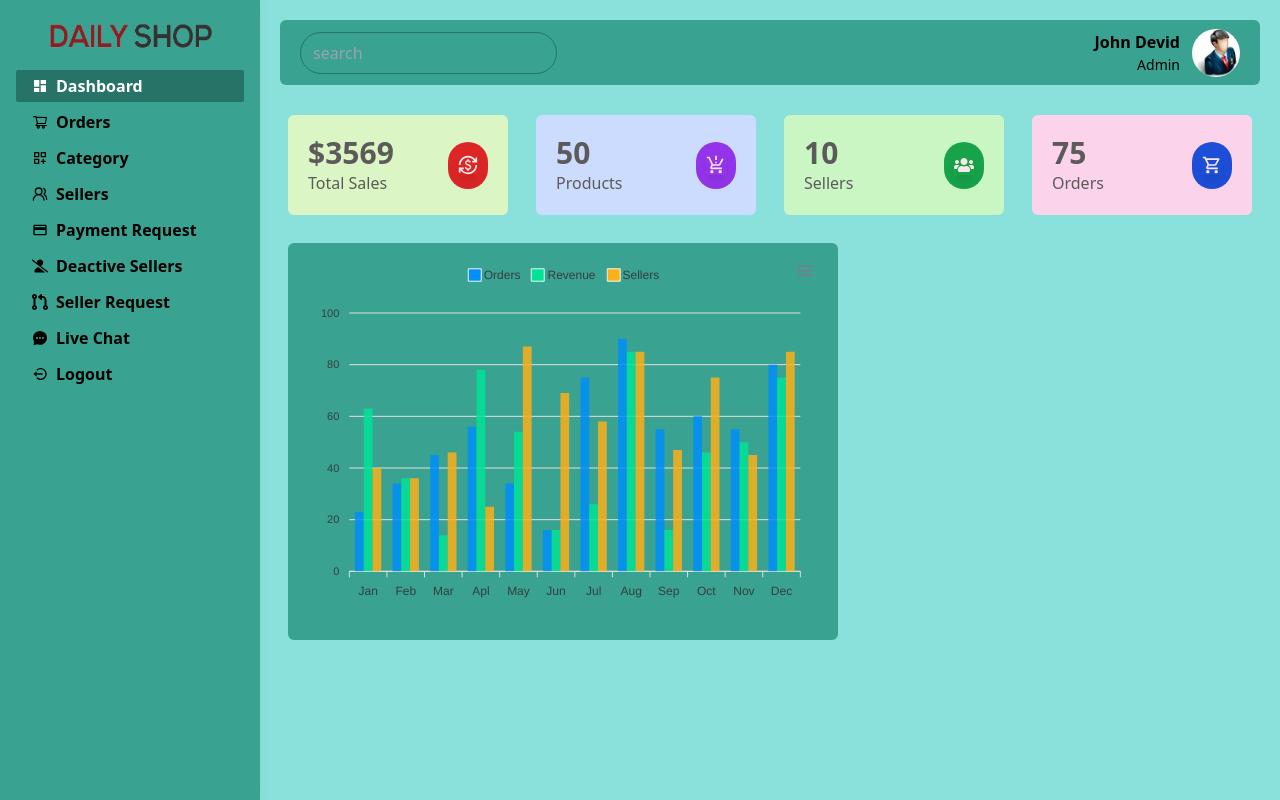
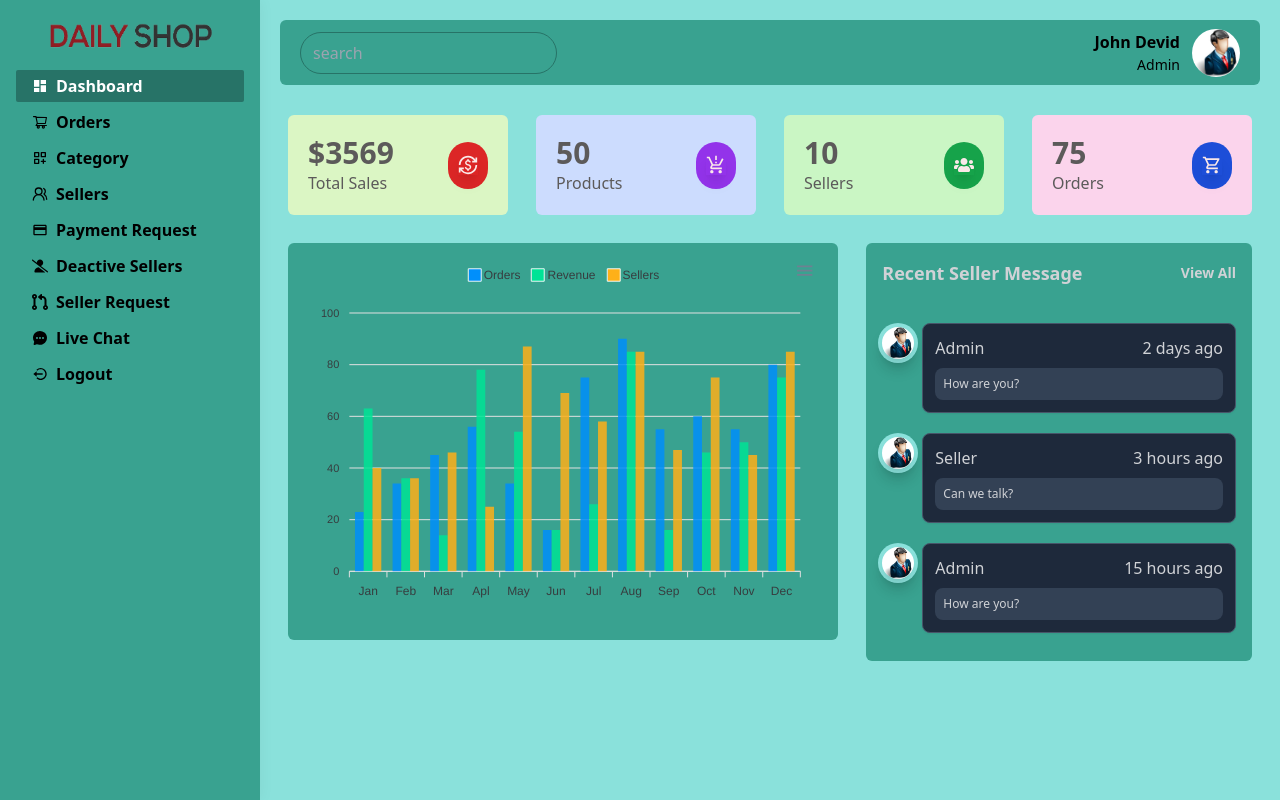
Before and after one commit to Atik2788/e-commerce-project-dashboard, a React (Create React App) app: page /admin/dashboard in a window 1280 px wide. Built offline with nearby package versions, Linux system fonts and the light colour scheme.

Commit message:
done admin dashboard seller message part

```diff
--- a/src/views/admin/AdminDashboard.jsx
+++ b/src/views/admin/AdminDashboard.jsx
@@ -1,19 +1,25 @@
-import React from 'react';
-import AdminDashboardHeader from './AdminDashboardHeader';
-import AdminDashboardChart from './AdminDashboardChart';
+import React from "react";
+import AdminDashboardHeader from "./AdminDashboardHeader";
+import AdminDashboardChart from "./AdminDashboardChart";
+import AdminDashboardSellerMessage from "./AdminDashboardSellerMessage";
 
 const AdminDashboard = () => {
+  return (
+    <div className="px-2 md:px-7 py-5">
+      <AdminDashboardHeader />
 
+      <div className="w-full flex flex-wrap mt-7">
+        <div className="w-full lg:w-7/12 lg:pr-3">
+          <AdminDashboardChart />
+        </div>
 
-    return (
-        <div className='px-2 md:px-7 py-5'>
-          <AdminDashboardHeader/>
-          <AdminDashboardChart/>
+        <div className="w-full lg:w-5/12 lg:pl-4 mt-6 lg:mt-0">
+          <AdminDashboardSellerMessage/>
+        </div>
+      </div>
 
-
-
-        </div>
-    );
+    </div>
+  );
 };
 
 export default AdminDashboard;
--- a/src/views/admin/AdminDashboardChart.jsx
+++ b/src/views/admin/AdminDashboardChart.jsx
@@ -66,15 +66,9 @@ const AdminDashboardChart = () => {
     }
 
     return (
-        <div>
-           <div className='w-full flex flex-wrap mt-7'>
-            <div className="w-full lg:w-7/12 lg:pr-3 ">
-              <div className='w-full bg-[#39a290] p-4 rounded-md '>
+              <div className='w-full bg-[#39a290] p-4 rounded-md'>
                 <Chart options={state.options} series={state.series} type='bar' height={350}/>
               </div>
-            </div>
-          </div>
-        </div>
     );
 };
 
--- /dev/null
+++ b/src/views/admin/AdminDashboardSellerMessage.jsx
@@ -0,0 +1,26 @@
+import React from "react";
+import { Link } from "react-router-dom";
+import AdminDashboardSellerMessageSingle from "./AdminDashboardSellerMessageSingle";
+
+const AdminDashboardSellerMessage = () => {
+  return (
+    <div className="w-full bg-[#39a290] p-4 rounded-md text-[#d0d2d6]">
+      <div className="flex justify-between items-center pb-3">
+        <h2 className="font-semibold text-lg text-[#d0d2d6] ">
+          Recent Seller Message
+        </h2>
+        <Link className="font-semibold text-sm text-[#d0d2d6]">View All</Link>
+      </div>
+
+      <div className="flex flex-col gap-2 pt-6 text-[#d0d2d6]">
+        <AdminDashboardSellerMessageSingle user={'Admin'} time={'2 days ago'} message={"How are you?"}/>
+        <AdminDashboardSellerMessageSingle user={'Seller'} time={'3 hours ago'} message={"Can we talk?"}/>
+        <AdminDashboardSellerMessageSingle user={'Admin'} time={'15 hours ago'} message={"How are you?"}/>
+      </div>
+
+
+    </div>
+  );
+};
+
+export default AdminDashboardSellerMessage;
--- /dev/null
+++ b/src/views/admin/AdminDashboardSellerMessageSingle.jsx
@@ -0,0 +1,31 @@
+import React from 'react';
+import { Link } from 'react-router-dom';
+
+const AdminDashboardSellerMessageSingle = ({user, time, message}) => {
+    return (
+        <ol className="relative border-1 border-slate-600 ml-4">
+          <li className="mb-3 ml-6">
+            <div className="flex absolute -left-5 shadow-lg justify-center items-center w-10 h-10 p-1 bg-[#8ae1db] rounded-full z-10 ">
+              <img
+                className="w-full rounded-full h-full shadow-lg"
+                src="http://localhost:3000/images/admin.jpeg"
+                alt=""
+              />
+            </div>
+            <div className="p-3 bg-slate-800 rounded-lg border border-slate-600 shadow-sm ">
+              <div className="flex justify-between items-center mb-2 ">
+                <Link className="text-md font-normal">{user}</Link>
+                <time className="mb-1 text-msm font-normal md:order-last sm:mb-0">
+                  {time}
+                </time>
+              </div>
+              <div className="p-2 text-xs font-normal bg-slate-700 rounded-lg border-slate-800">
+               {message}
+              </div>
+            </div>
+          </li>
+        </ol>
+    );
+};
+
+export default AdminDashboardSellerMessageSingle;
```
